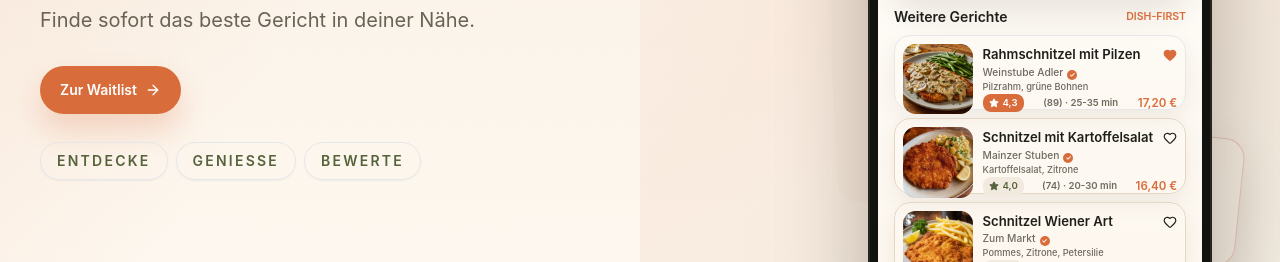
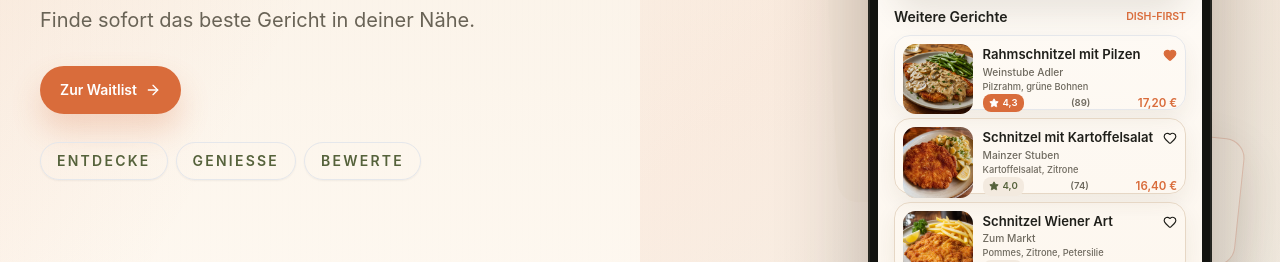
Before and after one commit to theisenchristian92-oss/piatto-landingpage, a Next.js app: page / in a window 1280 px wide. Shown: the part 538-800 px from the top of the page. Built offline with nearby package versions, Linux system fonts and the light colour scheme; no server answers.

Commit message:
Update landingpage

```diff
--- a/components/landing/app-mockup.tsx
+++ b/components/landing/app-mockup.tsx
@@ -180,7 +180,6 @@ function DishListCard({ dish, active }: { dish: Dish; active: boolean }) {
               <h3 className="overflow-hidden text-[0.82rem] font-semibold leading-tight text-[#1F1F1A] [display:-webkit-box] [-webkit-box-orient:vertical] [-webkit-line-clamp:1]">{dish.name}</h3>
               <p className="mt-0.5 truncate text-[0.64rem] font-medium text-[#6F6A5F]">
                 {dish.restaurant}
-                <span className="ml-1 inline-flex size-2.5 items-center justify-center rounded-full bg-[#D96C3B] align-[-0.08rem] text-[0.42rem] font-bold text-white">✓</span>
               </p>
             </div>
             <Heart className={["mt-0.5 size-3.5 shrink-0", active ? "fill-[#D96C3B] text-[#D96C3B]" : "text-[#1F1F1A]"].join(" ")} aria-hidden="true" />
@@ -191,7 +190,7 @@ function DishListCard({ dish, active }: { dish: Dish; active: boolean }) {
               <Star className="size-2.5 fill-current" aria-hidden="true" />
               {dish.rating}
             </span>
-            <span className="min-w-0 truncate text-[#6F6A5F]">({dish.votes}) · {dish.time}</span>
+            <span className="min-w-0 truncate text-[#6F6A5F]">({dish.votes})</span>
             <span className="shrink-0 text-[0.72rem] font-semibold text-[#D96C3B]">{dish.price}</span>
           </div>
         </div>
```
